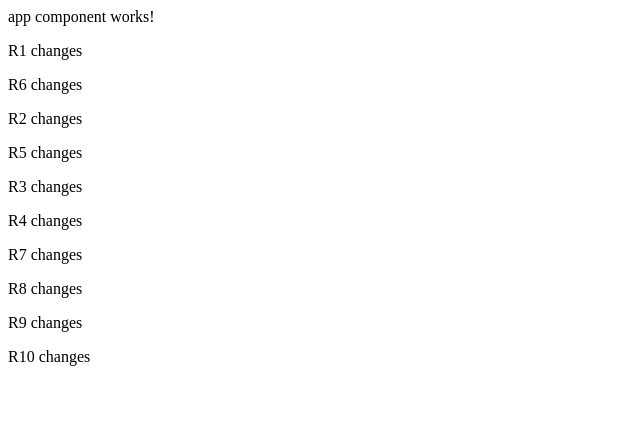
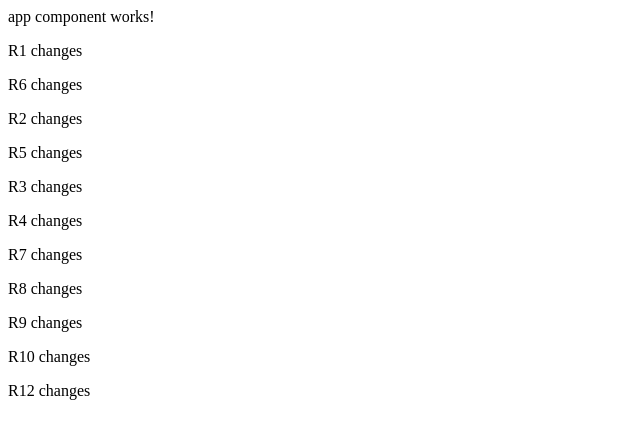
Before and after one commit to Hrishikesh-Dutta0078/Elixir_and_NDR, an Angular app: page / in a window 1280 px wide. Shown: the top 438 px of the page, without its empty margins (0-640 px from the left). Built offline with nearby package versions, Linux system fonts and the light colour scheme.

Commit message:
merged R12 changes

```diff
--- a/src/app/app.component.html
+++ b/src/app/app.component.html
@@ -11,3 +11,5 @@ app component works!
 <p>R8 changes</p>
 <p>R9 changes</p>
 <p>R10 changes</p>
+
+<p>R12 changes</p>
```
